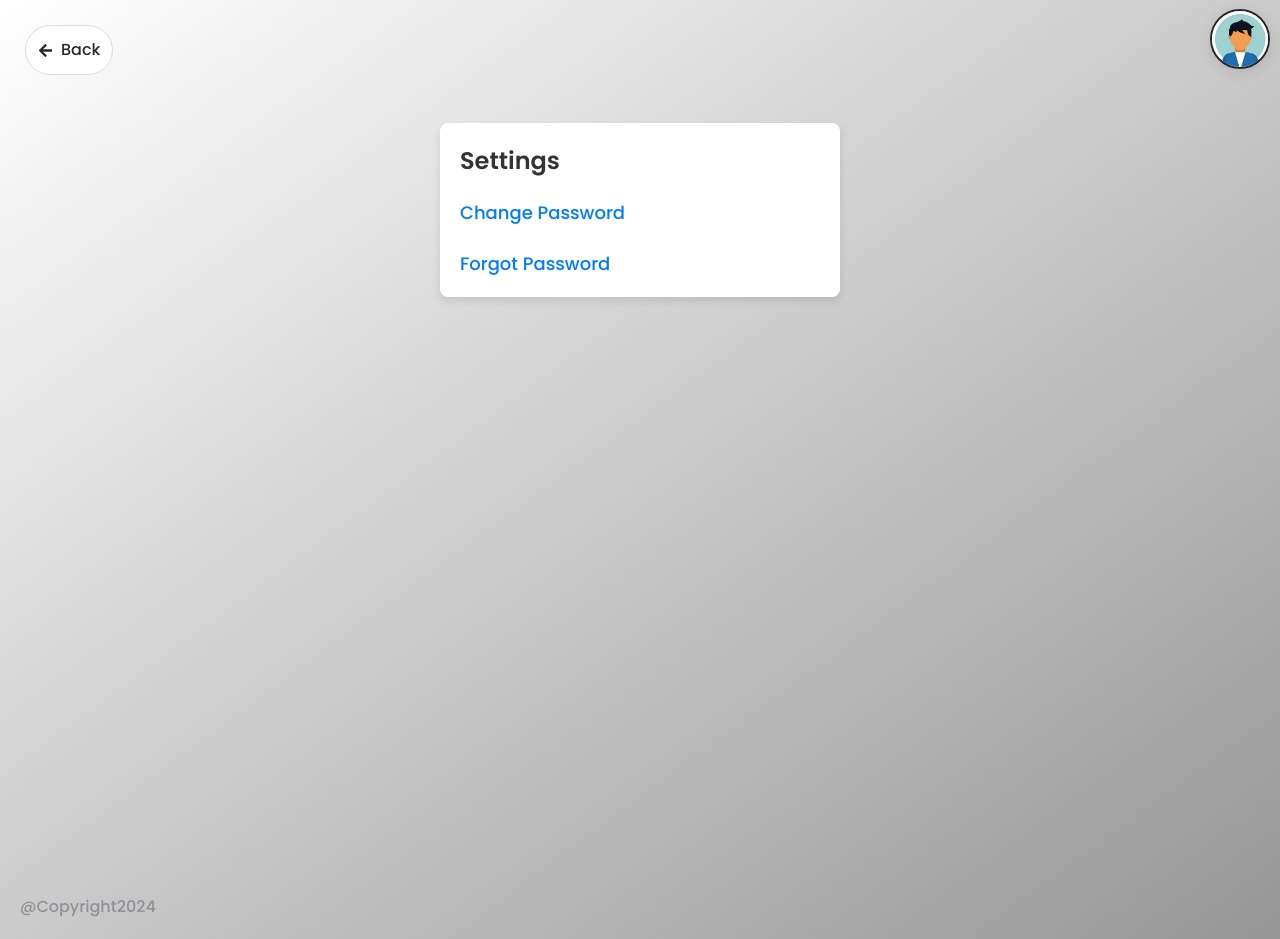
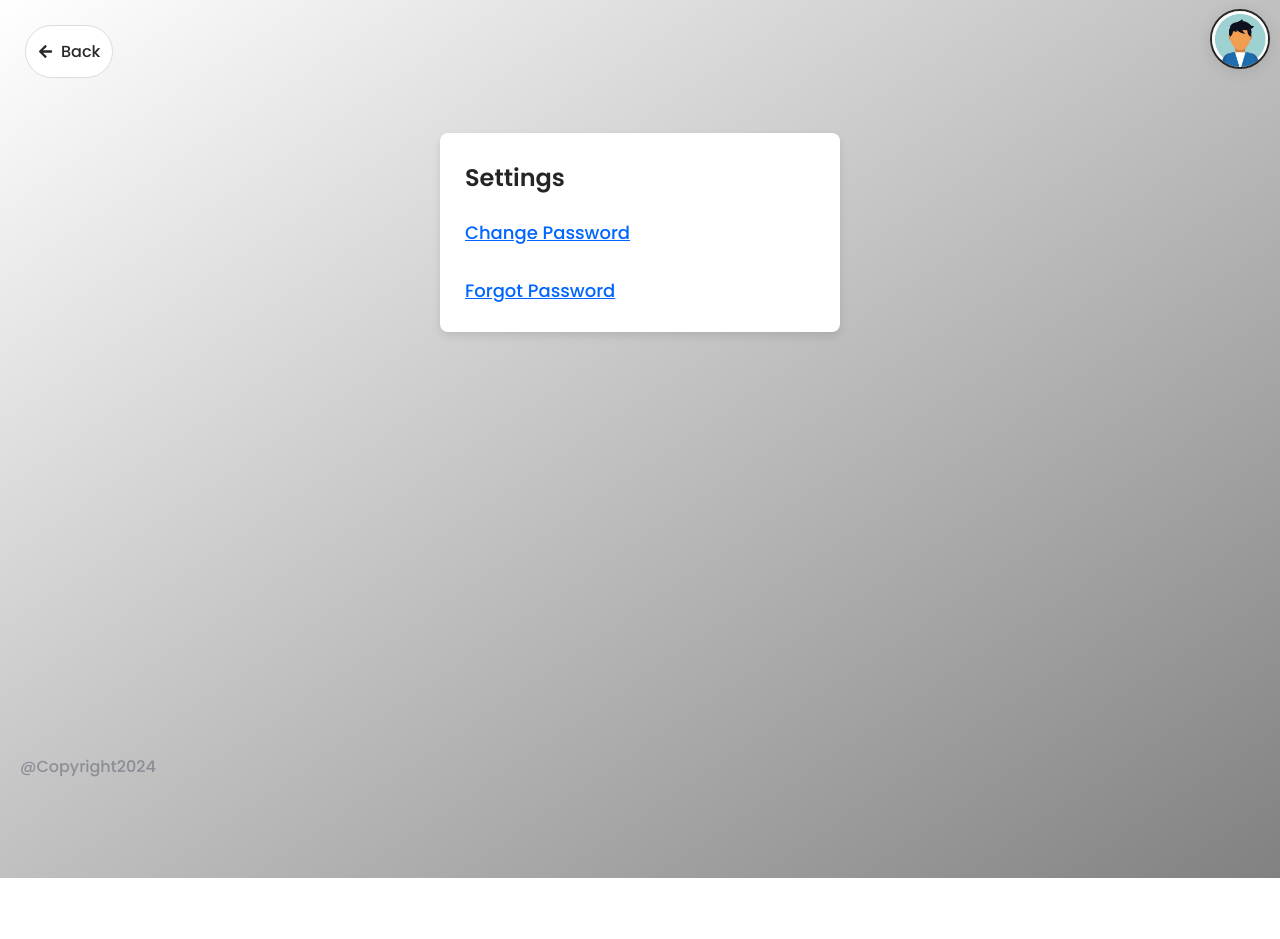
Before and after one commit to harshakl03/FRONT-END, a React (Vite) app: page /profile/settings in a window 1280 px wide. After the commit the page ends 878 px from the top, so only its background shows below. Built offline with nearby package versions, Linux system fonts and the light colour scheme; no server answers.

Commit message:
Slight design changed

```diff
--- a/src/Styles/GlobalStyles.jsx
+++ b/src/Styles/GlobalStyles.jsx
@@ -73,16 +73,12 @@ html {
 
 body {
   font-family: "Poppins", sans-serif;
-  color: var(--color-grey-700);
-  background: linear-gradient(to top left,  #969696, #ffffff);
-
-
-  transition: color 0.3s, background-color 0.3s;
-  min-height: 100vh;
-  line-height: 1.5;
-  font-size: 1.6rem;
-
-
+    color: var(--color-grey-700);
+    background: linear-gradient(to top left, #818181, #ffffff);
+    transition: color 0.3s, background 0.3s;
+    min-height: 100vh;
+    line-height: 1.7;
+    font-size: 1.6rem;
 }
 
 input,
--- a/src/pages/Home.jsx
+++ b/src/pages/Home.jsx
@@ -12,15 +12,17 @@ const StyledHome = styled.div`
   flex-direction: column;
   justify-content: center;
   align-items: center;
+  padding: 15px;
   /* background-image: url("https://singheducation.co.in/images/CollegeImages/618942DSC_0837-582x359.jpg");
   background-size: 100% 100%; */
 `;
 
 const Image = styled.img`
   background-color: white;
-  padding: 10px;
+  padding: 15px;
   border: solid black;
   aspect-ratio: 1/1;
+  margin-top: 10px;
 `;
 
 export default function Home() {
@@ -52,6 +54,7 @@ export default function Home() {
         <h1>Home</h1>
         <Image src="/Bangalore_Institute_of_Technology_logo.png" alt="LOGO" />
         <ProfileIcon />
+        <br></br>
         <h1>Welcome</h1>
         {data.payload.level < 4 ? (
           <ButtonRow>
--- a/src/ui/Button.jsx
+++ b/src/ui/Button.jsx
@@ -75,7 +75,8 @@ const ButtonLink = styled(Link)`
 
 export const ButtonRow = styled.div`
   display: flex;
-  gap: 5px;
+  gap: 15px;
+  margin: 2px 2px 2px;
   justify-content: space-between;
 `;
 
--- a/src/ui/Select.jsx
+++ b/src/ui/Select.jsx
@@ -11,13 +11,18 @@ export const Select = styled.select`
   font-family: "Poppins";
   background-color: #f4f4f4; /* Light background color */
   box-shadow: 0 2px 4px rgba(0, 0, 0, 0.1);
+
+  &:hover {
+    background-color: #e0e0e0; /* Lighter background color on hover */
+  }
+
+  &:focus {
+    background-color: #ffffff; /* White background color on focus */
+  }
 `;
 
 export const Option = styled.option`
-  font-size: 18px;
-  padding: 1em; /* Padding for inside content */
-  cursor: pointer; /* Change cursor to pointer on hover */
-  select:focus > &:hover {
-    background-color: #ffffff; /* Background color on hover */
-  }
+  font-size: 16.5px;
+  padding: 0.5em; /* Padding for inside content */
+  cursor: pointer;
 `;
--- a/src/ui/SettingsLayout.jsx
+++ b/src/ui/SettingsLayout.jsx
@@ -7,34 +7,28 @@ const Container = styled.div`
   flex-direction: column;
   align-items: center;
   height: 100vh;
-`;
-const Container2 = styled.div`
-  display: flex;
-  flex-direction: column;
-  align-items: left;
-  height: 100vh;
 `
-
 const Card = styled.div`
   background-color: #fff;
   border-radius: 8px;
   box-shadow: 0 4px 8px rgba(0, 0, 0, 0.1);
-  padding: 20px;
+  padding: 25px;
   max-width: 400px;
   width: 100%;
 `;
 
 const Title = styled.h2`
-  color: #333;
+  color: #252525;
   font-size: 24px;
   margin-bottom: 20px;
 `;
 
 const StyledLink = styled(Link)`
-  color: #007bff;
+  color: #0066ff;
   text-decoration: none;
   font-size: 18px;
   margin-bottom: 10px;
+  text-decoration: underline;
 `;
 
 export default function SettingsLayout() {
--- a/src/ui/Stylers.jsx
+++ b/src/ui/Stylers.jsx
@@ -15,7 +15,9 @@ export const Footer = styled.footer`
   align-items: center;
   opacity: 40%;
   margin: 20px;
-  text-align: end;
+  position: fixed;
+  bottom: 0;
+  left: 0;
 `;
 
 export const Changeheader = styled.div`
```
